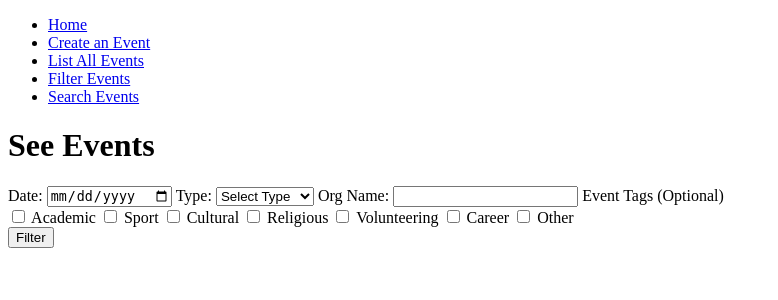
After one commit to jje009wells/WEevent, a Flask app: template templates/see_events.html in a window 1280 px wide. The commit adds this page. Shown: the top 300 px of the page, without its empty margins (0-778 px from the left). Run offline with Flask 3, Linux system fonts and the light colour scheme; the template is opened without the code that fills it, so the values that code supplies are empty; parts of the project's set-up code (start-up, migrations or seed data) failed here and were passed over.

Commit message:
made tags checkboxes instead of a drop down, added templates for filter and search

```diff
--- a/templates/base.html
+++ b/templates/base.html
@@ -8,6 +8,7 @@
     <title>{{ page_title }}</title>
     <link rel='stylesheet' href="{{url_for('static', filename = 'style.css')}}">
     {% block head_stuff %} {% endblock %}
+
 </head>
 <body>
 
@@ -27,6 +28,8 @@
     <li><a href="{{('index')}}">Home</a >
     <li><a href="{{url_for('create_event')}}">Create an Event</a >
     <li><a href="{{url_for('all_events')}}">List All Events</a >
+    <li><a href="{{url_for('see_events')}}">Filter Events</a >
+    <li><a href="{{url_for('search_events')}}">Search Events</a >
   </ul>
 </nav>
 {% endblock %}
--- /dev/null
+++ b/templates/see_events.html
@@ -0,0 +1,46 @@
+{% extends "base.html" %}
+
+{% block main_content %}
+<h1>See Events</h1>
+
+<!--A filter bar allowing the user to filter by date, type, org name, and tags-->
+<div id="filter-bar">
+    <form method="POST" action="{{ url_for('see_events') }}">
+      <label for="date">Date:</label>
+      <input type="date" id="date" name="date">
+
+      <label for="type">Type:</label>
+      <select id="type" name="type">
+        <option value="">Select Type</option>
+        <option value="personal">Personal</option>
+        <option value="org">Organization</option>
+      </select>
+
+      <label for="org_name">Org Name:</label>
+      <input type="text" id="org_name" name="org_name">
+
+      <label for="event_tags">Event Tags (Optional)</label></td>
+        <div id="tag-checkboxes">
+            <label><input type="checkbox" name="event_tags" value="academic"> Academic</label>
+            <label><input type="checkbox" name="event_tags" value="sport"> Sport</label>
+            <label><input type="checkbox" name="event_tags" value="cultural"> Cultural</label>
+            <label><input type="checkbox" name="event_tags" value="religious"> Religious</label>
+            <label><input type="checkbox" name="event_tags" value="volunteering"> Volunteering</label>
+            <label><input type="checkbox" name="event_tags" value="career"> Career</label>
+            <label><input type="checkbox" name="event_tags" value="other"> Other</label>
+        </div>
+
+      <input type="submit" value="Filter">
+    </form>
+  </div>
+
+  <!--This is for displaying the events that match the filters-->
+  <div id="event-list">
+    <ul>
+        {% for event in events %}
+        <p>{{ event.eventname }} - {{ event.eventdate }}</p>
+        {% endfor %}
+    </ul>
+  </div>
+
+{% endblock %}
```
Also changed, not shown: templates/create_event.html (+51 -15 lines), templates/search_events.html (added, +22 -0 lines).
